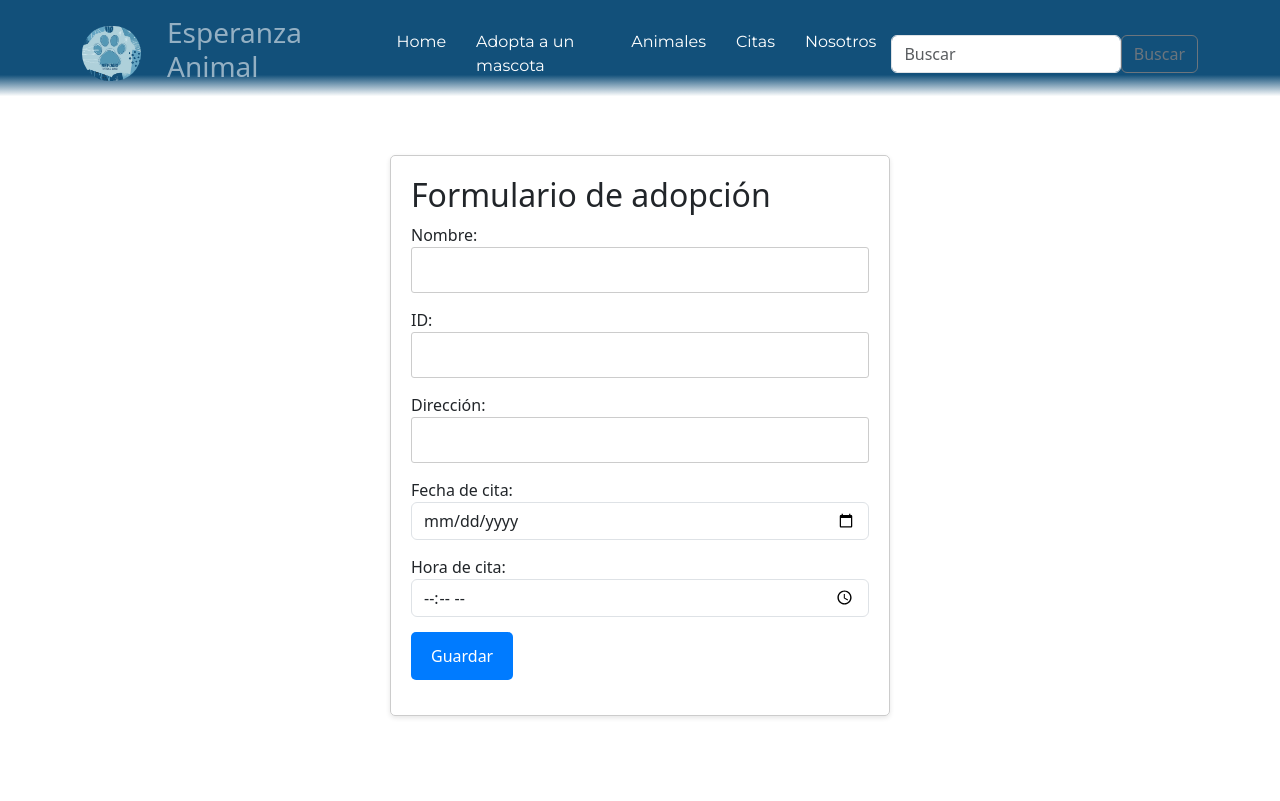
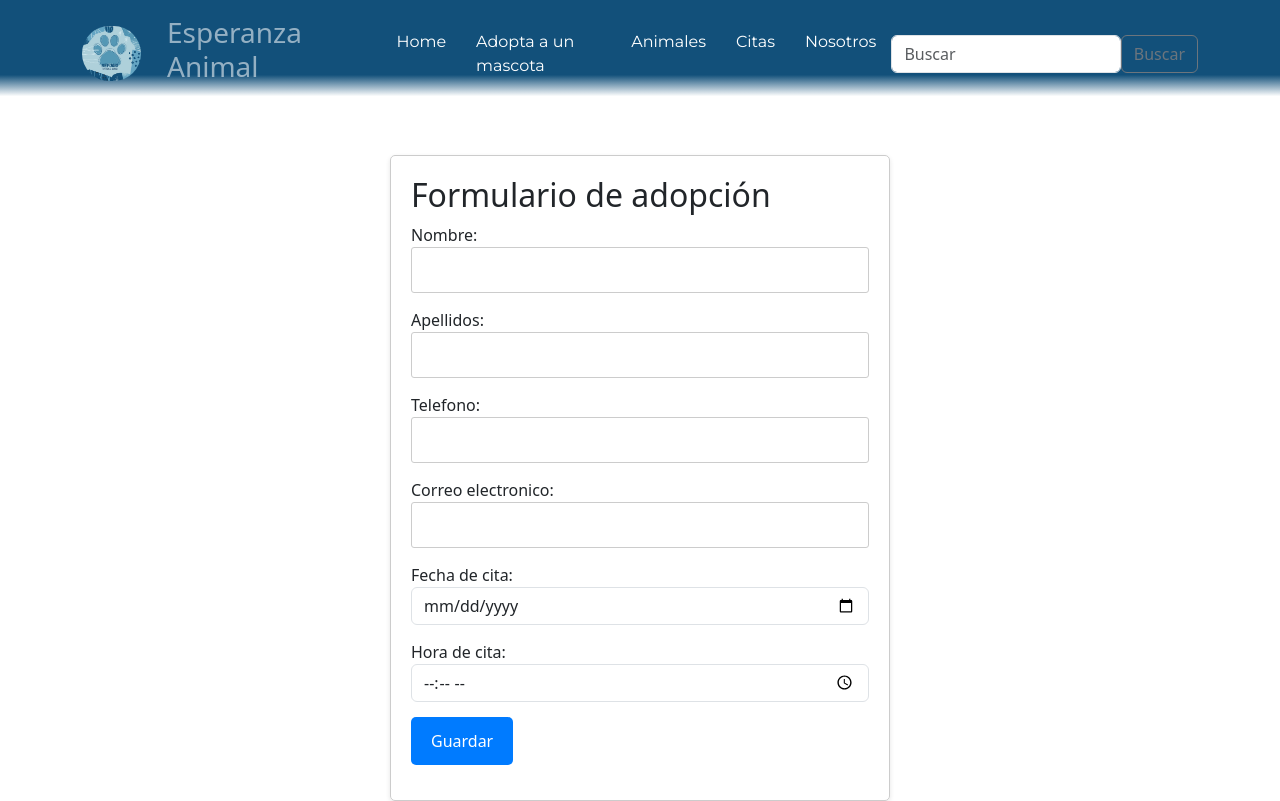
Before and after one commit to ddavil393/Refugio, an Angular app: page /registrar in a window 1280 px wide. Built offline with nearby package versions, Linux system fonts and the light colour scheme; a web font is replaced by a local one.

Commit message:
Cambios para registros

```diff
--- a/src/app/components/citasregistras/citasregistras.component.html
+++ b/src/app/components/citasregistras/citasregistras.component.html
@@ -11,19 +11,22 @@
                 <thead>
                     <tr>
                         <th scope="col">Nombre</th>
-                        <th scope="col">CIF</th>
-                        <th scope="col">Direccion</th>
-                        <th scope="col">Grupo</th>
+                        <th scope="col">Apellidos</th>
+                        <th scope="col">Numero de telefono</th>
+                        <th scope="col">Correo</th>
+                        <th scope="col">Facha de cita</th>
+                        <th scope="col">Hora de la cita</th>
                     </tr>
                 </thead>
                 <tbody>
                     @for (cliente of clientes; track clientes) {
                         <tr>
                             <td>{{cliente.nombre}}</td>
-                            <td>{{cliente.cif}}</td>
-                            <td>{{cliente.direccion}}</td>
-                            <p>Fecha de cita: {{ cliente.fechaCita }}</p>
-                            <p>Hora de cita: {{ cliente.horaCita }}</p>
+                            <td>{{cliente.apellidos}}</td>
+                            <td>{{cliente.telefono}}</td>
+                            <td>{{cliente.correo}}</td>
+                            <td>{{ cliente.fechaCita }}</td>
+                            <td>{{ cliente.horaCita }}</td>
                         </tr>
                     }
                 </tbody>
--- a/src/app/components/registrar/registrar.component.html
+++ b/src/app/components/registrar/registrar.component.html
@@ -5,12 +5,16 @@
         <input type="text" class="form-control" [(ngModel)]="cliente.nombre">
     </p>
     <p>
-        <span>ID:</span>
-        <input type="text" class="form-control" [(ngModel)]="cliente.cif">
+        <span>Apellidos:</span>
+        <input type="text" class="form-control" [(ngModel)]="cliente.apellidos">
     </p>
     <p>
-        <span>Dirección:</span>
-        <input type="text" class="form-control" [(ngModel)]="cliente.direccion">
+        <span>Telefono:</span>
+        <input type="text" class="form-control" [(ngModel)]="cliente.telefono">
+    </p>
+    <p>
+        <span>Correo electronico:</span>
+        <input type="text" class="form-control" [(ngModel)]="cliente.correo">
     </p>
     <p>
         <span>Fecha de cita:</span>
--- a/src/app/service/animalesregistro.service.ts
+++ b/src/app/service/animalesregistro.service.ts
@@ -30,10 +30,11 @@ export class AnimalesregistroService {
 
   nuevoCliente(): Cliente{
     return{
-      id: this.clientes.length,
+
       nombre: '',
-      cif:'',
-      direccion: '',
+      apellidos:'',
+      telefono: '',
+      correo: '',
       fechaCita: '',
       horaCita: '',
     };
```
Also changed, not shown: src/app/interface/animalregistro.ts (+4 -4 lines).
